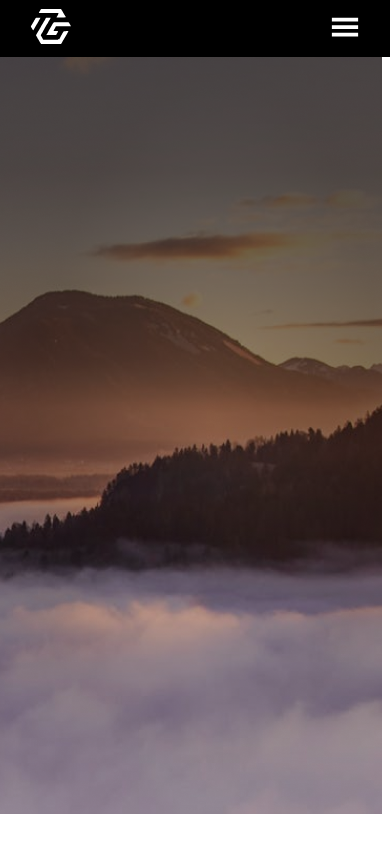
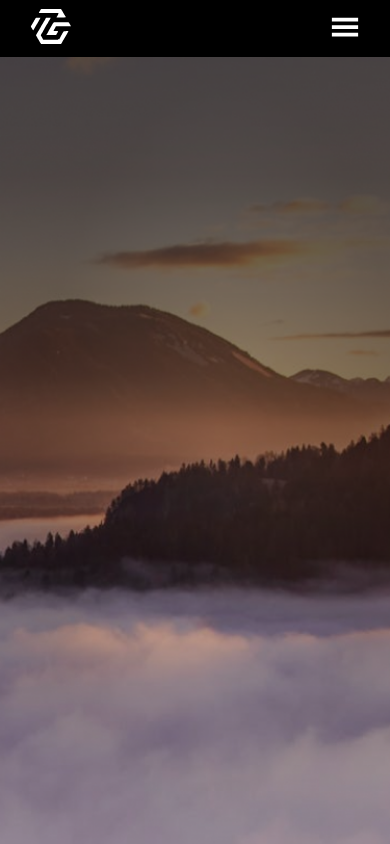
Before and after one commit to jay112298/portfolio, a React (Vite) app: page / in a window 390 px wide. Built offline with nearby package versions, Linux system fonts and the light colour scheme.

Commit message:
PhoneHero bg fit cover

```diff
--- a/src/pages/Home/Home.st.js
+++ b/src/pages/Home/Home.st.js
@@ -88,8 +88,11 @@ export const Hero = styled.section`
 
 export const HeroPhone = styled.div`
 
-    background: url(${heroBg}) no-repeat;
+    background: url(${heroBg});
+    background-size: cover;
+    object-fit: cover;
     width: 100%;
     height: calc(100vh - 57px);
+    width: 100%;
 
 `
```
